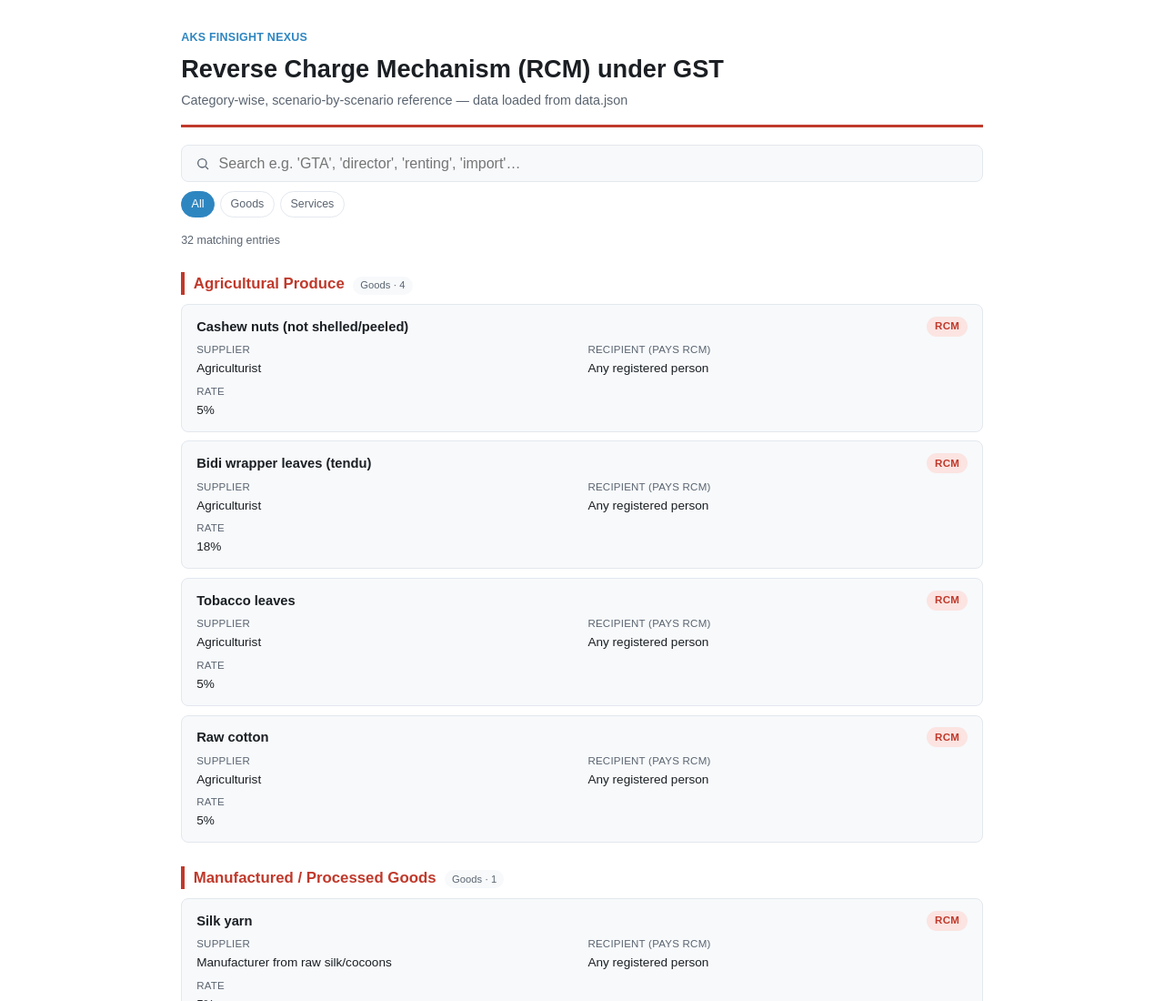
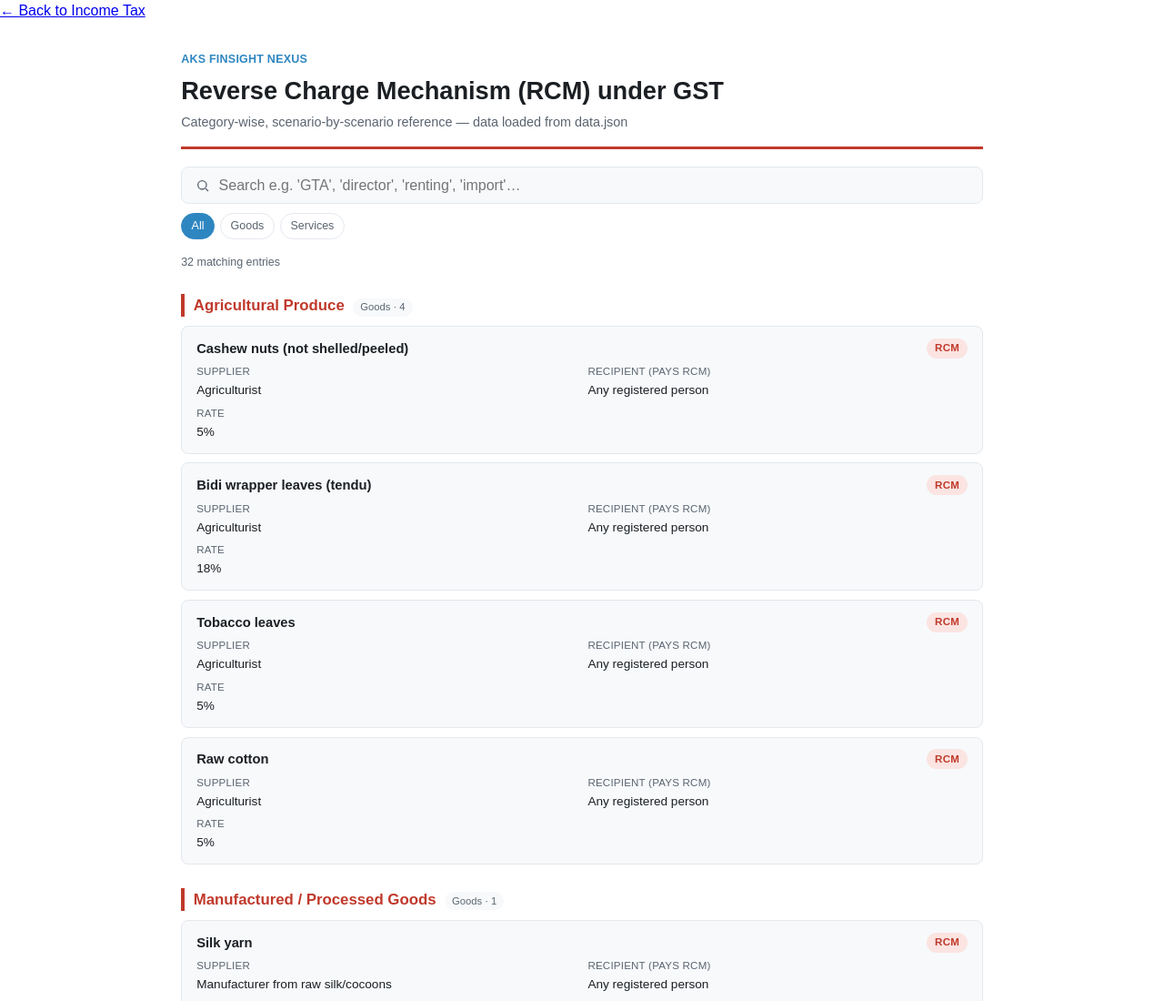
Before and after one commit to aks-bizhub/AKSFN, a plain HTML site: page gst/index.html in a window 1280 px wide. Shown: the top 1100 px of the page at 91% size. Drawn offline with Linux system fonts and the light colour scheme.

Commit message:
Update index.html

```diff
--- a/gst/index.html
+++ b/gst/index.html
@@ -51,6 +51,7 @@ footer{margin-top:2.5rem;padding-top:1rem;border-top:1px solid var(--line);font-
 }
 :root[data-theme="dark"]{--bg:#15171a;--ink:#e8eaed;--sub:#9aa4af;--card:#1e2126;--line:#2b2f35;}
 </style>
+  <a class="back" href="../index.html">&larr; Back to Income Tax</a>
 </head>
 <body>
 <div class="wrap">
```
